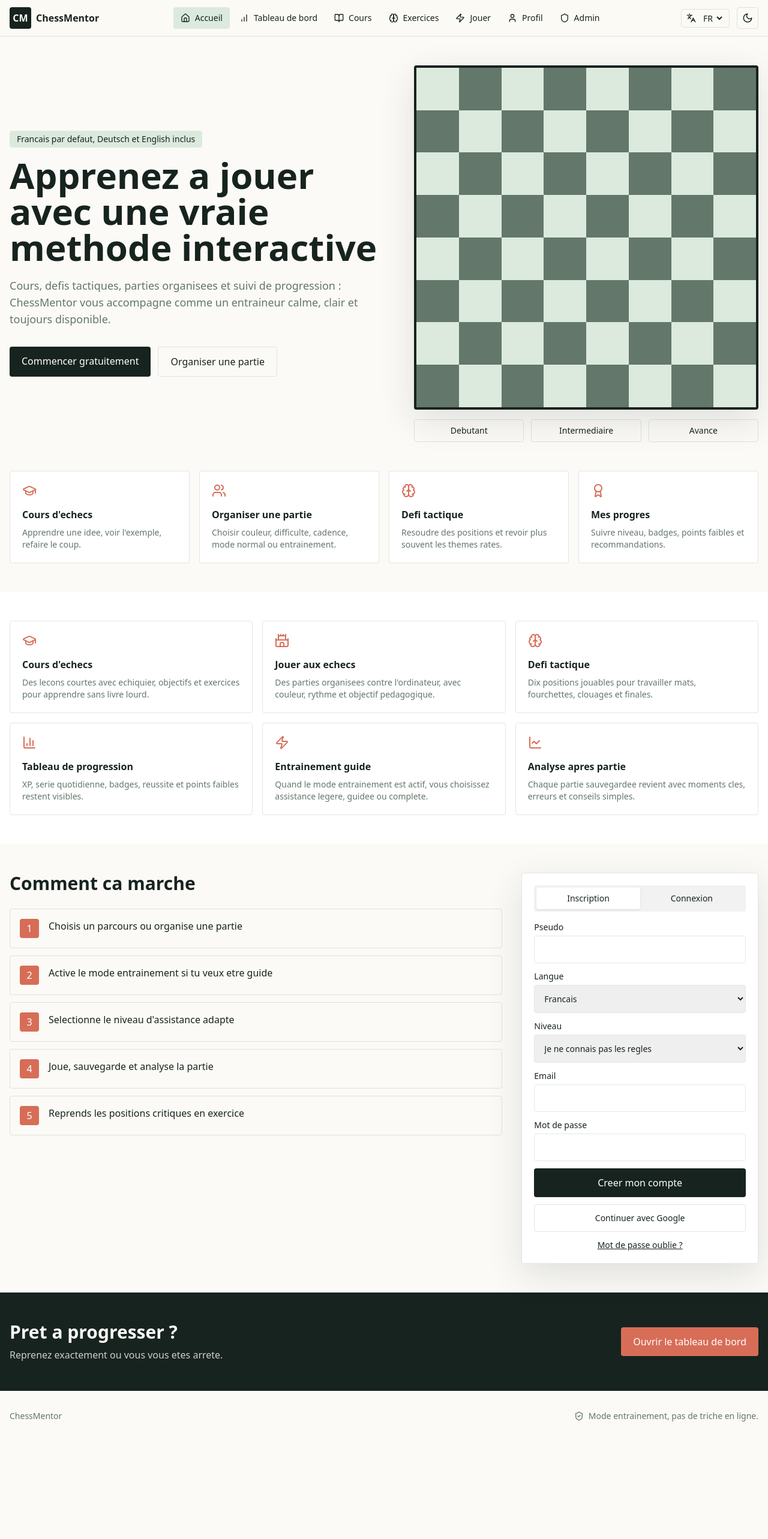
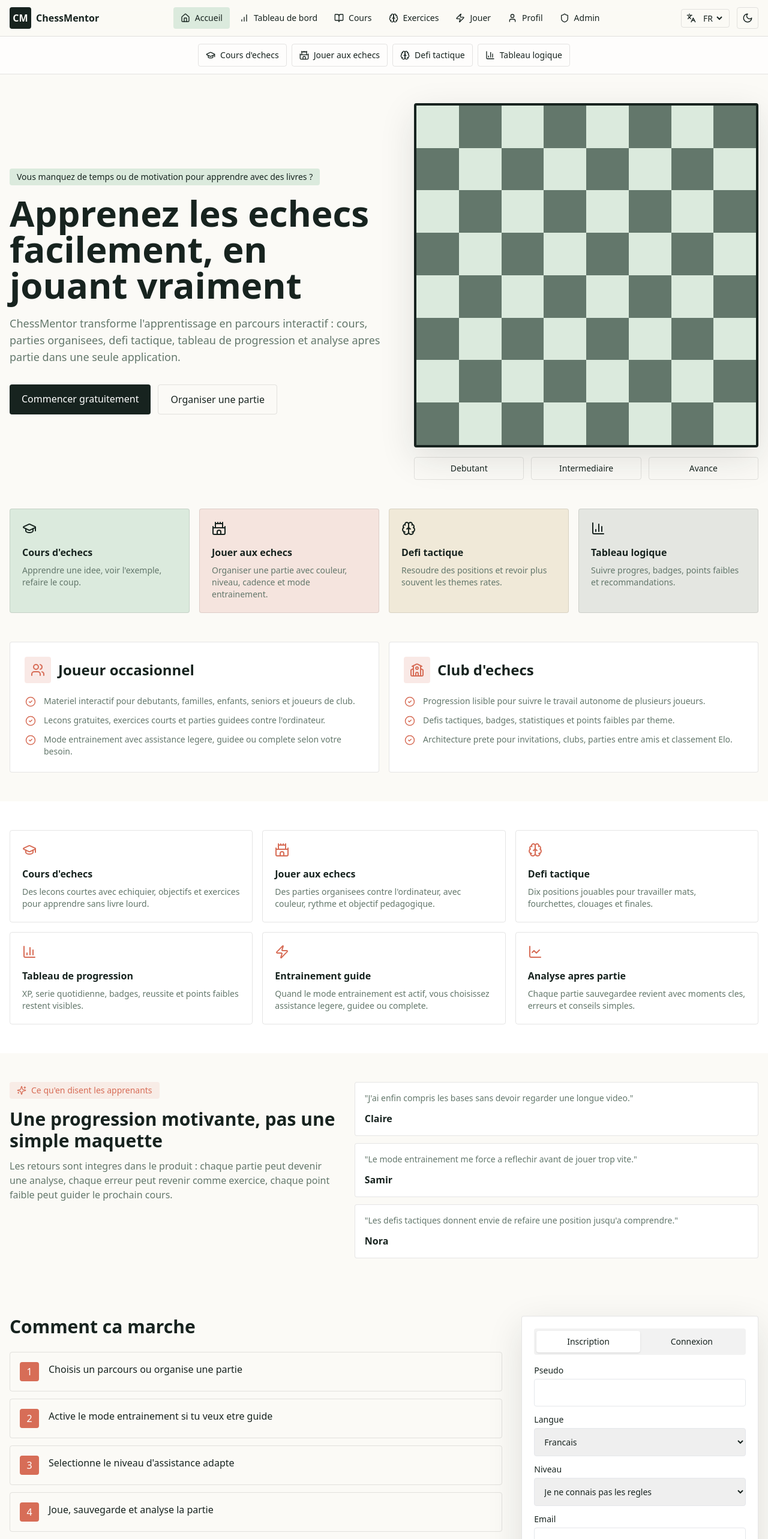
Before and after one commit to nguetava/ChessMentor, a Next.js app: page / in a window 1280 px wide. Shown: the top 2566 px of the page at 60% size. Before the commit the page ends 2403 px from the top, so only its background shows below. Built offline with nearby package versions, Linux system fonts and the light colour scheme.

Commit message:
Align homepage with learning portal

```diff
--- a/app/page.tsx
+++ b/app/page.tsx
@@ -1,7 +1,7 @@
 import Link from "next/link";
 import { AuthPanel } from "@/components/AuthPanel";
 import { AppShell } from "@/components/AppShell";
-import { Award, BarChart3, Brain, Castle, GraduationCap, LineChart, ShieldCheck, Users, Zap } from "lucide-react";
+import { Award, BarChart3, Brain, Castle, CheckCircle2, GraduationCap, LineChart, School, ShieldCheck, Sparkles, Users, Zap } from "lucide-react";
 
 export default function HomePage() {
   const features = [
@@ -14,20 +14,57 @@ export default function HomePage() {
   ] as const;
 
   const entryPoints = [
-    { href: "/learn", title: "Cours d'echecs", text: "Apprendre une idee, voir l'exemple, refaire le coup.", icon: GraduationCap },
-    { href: "/play", title: "Organiser une partie", text: "Choisir couleur, difficulte, cadence, mode normal ou entrainement.", icon: Users },
-    { href: "/practice", title: "Defi tactique", text: "Resoudre des positions et revoir plus souvent les themes rates.", icon: Brain },
-    { href: "/dashboard", title: "Mes progres", text: "Suivre niveau, badges, points faibles et recommandations.", icon: Award }
+    { href: "/learn", title: "Cours d'echecs", text: "Apprendre une idee, voir l'exemple, refaire le coup.", icon: GraduationCap, accent: "bg-mint" },
+    { href: "/play", title: "Jouer aux echecs", text: "Organiser une partie avec couleur, niveau, cadence et mode entrainement.", icon: Castle, accent: "bg-coral/15" },
+    { href: "/practice", title: "Defi tactique", text: "Resoudre des positions et revoir plus souvent les themes rates.", icon: Brain, accent: "bg-brass/15" },
+    { href: "/dashboard", title: "Tableau logique", text: "Suivre progres, badges, points faibles et recommandations.", icon: BarChart3, accent: "bg-sage/15" }
+  ] as const;
+
+  const audiences = [
+    {
+      title: "Joueur occasionnel",
+      icon: Users,
+      points: [
+        "Materiel interactif pour debutants, familles, enfants, seniors et joueurs de club.",
+        "Lecons gratuites, exercices courts et parties guidees contre l'ordinateur.",
+        "Mode entrainement avec assistance legere, guidee ou complete selon votre besoin."
+      ]
+    },
+    {
+      title: "Club d'echecs",
+      icon: School,
+      points: [
+        "Progression lisible pour suivre le travail autonome de plusieurs joueurs.",
+        "Defis tactiques, badges, statistiques et points faibles par theme.",
+        "Architecture prete pour invitations, clubs, parties entre amis et classement Elo."
+      ]
+    }
+  ] as const;
+
+  const testimonials = [
+    ["Claire", "J'ai enfin compris les bases sans devoir regarder une longue video."],
+    ["Samir", "Le mode entrainement me force a reflechir avant de jouer trop vite."],
+    ["Nora", "Les defis tactiques donnent envie de refaire une position jusqu'a comprendre."]
   ] as const;
 
   return (
     <AppShell>
       <main>
+        <section className="border-b border-black/10 bg-white/70 dark:border-white/10 dark:bg-white/5">
+          <div className="mx-auto flex max-w-7xl flex-wrap items-center justify-center gap-2 px-4 py-3 text-sm">
+            {entryPoints.map(({ href, title, icon: Icon }) => (
+              <Link key={title} href={href} className="inline-flex items-center gap-2 rounded border border-black/10 px-3 py-2 hover:bg-mint dark:border-white/10 dark:hover:bg-white/10">
+                <Icon size={16} aria-hidden />
+                {title}
+              </Link>
+            ))}
+          </div>
+        </section>
         <section className="mx-auto grid max-w-7xl gap-10 px-4 py-12 lg:grid-cols-[1.05fr_.95fr] lg:items-center">
           <div>
-            <p className="mb-4 inline-flex rounded bg-mint px-3 py-1 text-sm text-ink">Francais par defaut, Deutsch et English inclus</p>
-            <h1 className="max-w-3xl text-5xl font-semibold leading-tight md:text-6xl">Apprenez a jouer avec une vraie methode interactive</h1>
-            <p className="mt-5 max-w-2xl text-lg text-sage dark:text-mint">Cours, defis tactiques, parties organisees et suivi de progression : ChessMentor vous accompagne comme un entraineur calme, clair et toujours disponible.</p>
+            <p className="mb-4 inline-flex rounded bg-mint px-3 py-1 text-sm text-ink">Vous manquez de temps ou de motivation pour apprendre avec des livres ?</p>
+            <h1 className="max-w-3xl text-5xl font-semibold leading-tight md:text-6xl">Apprenez les echecs facilement, en jouant vraiment</h1>
+            <p className="mt-5 max-w-2xl text-lg text-sage dark:text-mint">ChessMentor transforme l&apos;apprentissage en parcours interactif : cours, parties organisees, defi tactique, tableau de progression et analyse apres partie dans une seule application.</p>
             <div className="mt-8 flex flex-wrap gap-3">
               <Link href="#auth" className="rounded bg-ink px-5 py-3 font-medium text-white dark:bg-coral">Commencer gratuitement</Link>
               <Link href="/play" className="rounded border border-black/10 px-5 py-3 font-medium dark:border-white/10">Organiser une partie</Link>
@@ -43,14 +80,31 @@ export default function HomePage() {
           </div>
         </section>
         <section className="mx-auto grid max-w-7xl gap-4 px-4 pb-12 sm:grid-cols-2 lg:grid-cols-4">
-          {entryPoints.map(({ href, title, text, icon: Icon }) => (
-            <Link key={title} href={href} className="rounded border border-black/10 bg-white p-5 transition hover:-translate-y-0.5 hover:shadow-soft dark:border-white/10 dark:bg-white/5">
-              <Icon className="text-coral" aria-hidden />
+          {entryPoints.map(({ href, title, text, icon: Icon, accent }) => (
+            <Link key={title} href={href} className={`rounded border border-black/10 p-5 transition hover:-translate-y-0.5 hover:shadow-soft dark:border-white/10 dark:bg-white/5 ${accent}`}>
+              <Icon className="text-ink dark:text-paper" aria-hidden />
               <h2 className="mt-4 font-semibold">{title}</h2>
               <p className="mt-2 text-sm text-sage dark:text-mint">{text}</p>
             </Link>
           ))}
         </section>
+
+        <section className="mx-auto grid max-w-7xl gap-4 px-4 pb-12 lg:grid-cols-2">
+          {audiences.map(({ title, icon: Icon, points }) => (
+            <article key={title} className="rounded border border-black/10 bg-white p-6 dark:border-white/10 dark:bg-white/5">
+              <div className="flex items-center gap-3">
+                <span className="grid h-11 w-11 place-items-center rounded bg-coral/15 text-coral"><Icon aria-hidden /></span>
+                <h2 className="text-2xl font-semibold">{title}</h2>
+              </div>
+              <ul className="mt-5 grid gap-3 text-sm text-sage dark:text-mint">
+                {points.map((point) => (
+                  <li key={point} className="flex gap-3"><CheckCircle2 className="mt-0.5 min-w-5 text-coral" size={18} aria-hidden />{point}</li>
+                ))}
+              </ul>
+            </article>
+          ))}
+        </section>
+
         <section className="bg-white py-12 dark:bg-white/5">
           <div className="mx-auto grid max-w-7xl gap-4 px-4 sm:grid-cols-2 lg:grid-cols-3">
             {features.map(([label, Icon, text]) => (
@@ -62,6 +116,23 @@ export default function HomePage() {
             ))}
           </div>
         </section>
+
+        <section className="mx-auto grid max-w-7xl gap-6 px-4 py-12 lg:grid-cols-[.9fr_1.1fr]">
+          <div>
+            <p className="inline-flex items-center gap-2 rounded bg-coral/10 px-3 py-1 text-sm text-coral"><Sparkles size={16} /> Ce qu&apos;en disent les apprenants</p>
+            <h2 className="mt-4 text-3xl font-semibold">Une progression motivante, pas une simple maquette</h2>
+            <p className="mt-3 text-sage dark:text-mint">Les retours sont integres dans le produit : chaque partie peut devenir une analyse, chaque erreur peut revenir comme exercice, chaque point faible peut guider le prochain cours.</p>
+          </div>
+          <div className="grid gap-3">
+            {testimonials.map(([name, quote]) => (
+              <figure key={name} className="rounded border border-black/10 bg-white p-4 dark:border-white/10 dark:bg-white/5">
+                <blockquote className="text-sm text-sage dark:text-mint">&quot;{quote}&quot;</blockquote>
+                <figcaption className="mt-3 font-semibold">{name}</figcaption>
+              </figure>
+            ))}
+          </div>
+        </section>
+
         <section className="mx-auto grid max-w-7xl gap-8 px-4 py-12 lg:grid-cols-3">
           <div className="lg:col-span-2">
             <h2 className="text-3xl font-semibold">Comment ca marche</h2>
@@ -76,6 +147,13 @@ export default function HomePage() {
           </div>
           <div id="auth"><AuthPanel /></div>
         </section>
+        <section className="mx-auto grid max-w-7xl gap-4 px-4 pb-12 md:grid-cols-[1fr_auto] md:items-center">
+          <div>
+            <h2 className="text-3xl font-semibold">Quel est votre niveau aux echecs ?</h2>
+            <p className="mt-2 text-sage dark:text-mint">Commencez avec un cours, un defi tactique ou une partie d&apos;entrainement. Le tableau de bord indiquera ensuite les themes a revoir.</p>
+          </div>
+          <Link href="/practice" className="rounded bg-brass px-5 py-3 text-center font-medium text-white">Faire un test tactique</Link>
+        </section>
         <section className="bg-ink px-4 py-12 text-paper dark:bg-paper dark:text-ink">
           <div className="mx-auto flex max-w-7xl flex-col gap-4 sm:flex-row sm:items-center sm:justify-between">
             <div><h2 className="text-3xl font-semibold">Pret a progresser ?</h2><p className="mt-2 opacity-80">Reprenez exactement ou vous vous etes arrete.</p></div>
@@ -83,8 +161,17 @@ export default function HomePage() {
           </div>
         </section>
       </main>
-      <footer className="mx-auto flex max-w-7xl flex-wrap items-center justify-between gap-4 px-4 py-8 text-sm text-sage">
-        <span>ChessMentor</span><span className="inline-flex items-center gap-2"><ShieldCheck size={16} /> Mode entrainement, pas de triche en ligne.</span>
+      <footer className="mx-auto grid max-w-7xl gap-4 px-4 py-8 text-sm text-sage md:grid-cols-[1fr_auto]">
+        <div>
+          <span className="font-semibold text-ink dark:text-paper">ChessMentor</span>
+          <p className="mt-2 max-w-2xl">Cours d&apos;echecs, jouer aux echecs, defi tactique, tableau logique, progression et analyse. Francais par defaut, allemand et anglais disponibles.</p>
+        </div>
+        <div className="flex flex-wrap items-center gap-3">
+          <Link href="/profile">Mon compte</Link>
+          <Link href="/dashboard">Mes progres</Link>
+          <Link href="/admin">Admin</Link>
+          <span className="inline-flex items-center gap-2"><ShieldCheck size={16} /> Entrainement uniquement</span>
+        </div>
       </footer>
     </AppShell>
   );
```
